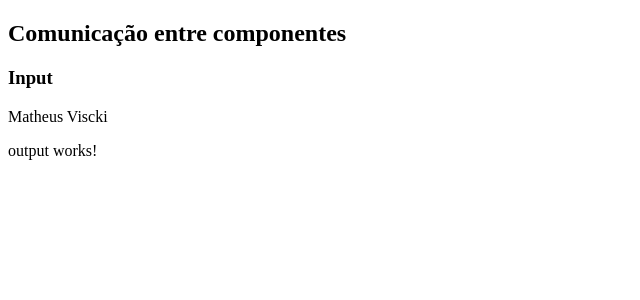
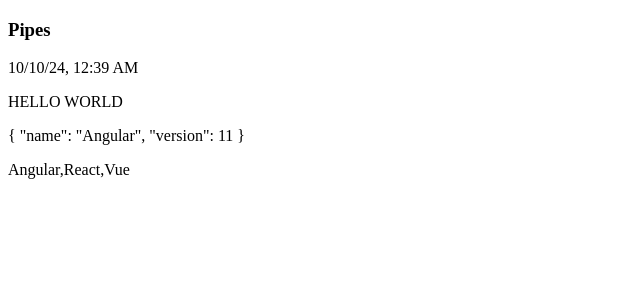
Before and after one commit to mathvsk/meu-primeiro-projeto, an Angular app: page / in a window 1280 px wide. Shown: the top 300 px of the page, without its empty margins (0-640 px from the left). Built offline with nearby package versions, Linux system fonts and the light colour scheme.

Commit message:
feat: aplicar conceitos de pipes e comunicação entre componentes

```diff
--- a/src/app/app.component.ts
+++ b/src/app/app.component.ts
@@ -7,11 +7,12 @@
 import { TemplateDeferrableViewsComponent } from "./components/template/template-deferrable-views/template-deferrable-views.component";
 import { SignalsComponent } from "./components/signals/signals/signals.component";
 import { PaiOuMaeComponent } from "./components/comunicacao-entre-components/pai-ou-mae/pai-ou-mae.component";
+import { AngularPipesComponent } from "./components/pipes/angular-pipes/angular-pipes.component";
 
 @Component({
   selector: 'app-root',
   standalone: true,
-  imports: [RouterOutlet, NewComponentComponent, TemplateBindingComponent, TemplateVariablesComponent, TemplateDeferrableViewsComponent, SignalsComponent, PaiOuMaeComponent],
+  imports: [RouterOutlet, NewComponentComponent, TemplateBindingComponent, TemplateVariablesComponent, TemplateDeferrableViewsComponent, SignalsComponent, PaiOuMaeComponent, AngularPipesComponent],
   template: `
     <router-outlet />
     <!-- <app-new-component />
@@ -19,7 +20,8 @@
     <!-- <app-template-variables /> -->
     <!-- <app-template-deferrable-views /> -->
     <!-- <app-signals /> -->
-     <app-pai-ou-mae />
+    <!-- <app-pai-ou-mae /> -->
+     <app-angular-pipes />
   `,
 })
 export class AppComponent {}
--- a/src/app/components/comunicacao-entre-components/output/output.component.html
+++ b/src/app/components/comunicacao-entre-components/output/output.component.html
@@ -1 +1,2 @@
-<p>output works!</p>
+<h3>Output</h3>
+<button (click)="this.sendOutputName()">SendOutputName</button>
--- a/src/app/components/comunicacao-entre-components/output/output.component.ts
+++ b/src/app/components/comunicacao-entre-components/output/output.component.ts
@@ -1,4 +1,4 @@
-import { Component } from '@angular/core';
+import { Component, EventEmitter, Output } from '@angular/core';
 
 @Component({
   selector: 'app-output',
@@ -8,5 +8,9 @@
   styleUrl: './output.component.scss'
 })
 export class OutputComponent {
+  @Output() public outputName = new EventEmitter<string>();
 
+  public sendOutputName() {
+    return this.outputName.emit("Matheus Igor Viscki");
+  }
 }
--- a/src/app/components/comunicacao-entre-components/pai-ou-mae/pai-ou-mae.component.html
+++ b/src/app/components/comunicacao-entre-components/pai-ou-mae/pai-ou-mae.component.html
@@ -2,4 +2,6 @@
 
 <!-- <app-input inputNameAlias="'Matheus Viscki'" /> -->
 <app-input [name]="this.signalName()" />
-<app-output />
+
+<app-output (outputName)="this.outputName.set($event)"/>
+<p>{{ this.outputName() }}</p>
--- a/src/app/components/comunicacao-entre-components/pai-ou-mae/pai-ou-mae.component.ts
+++ b/src/app/components/comunicacao-entre-components/pai-ou-mae/pai-ou-mae.component.ts
@@ -11,4 +11,5 @@
 })
 export class PaiOuMaeComponent {
   public signalName = signal("Matheus Viscki");
+  public outputName = signal("Output: sem valor");
 }
--- /dev/null
+++ b/src/app/components/pipes/angular-pipes/angular-pipes.component.html
@@ -0,0 +1,13 @@
+<h3>Pipes</h3>
+<p>
+    {{ date() | date: 'short' }}
+</p>
+<p>
+    {{ 'Hello World' | uppercase }}
+</p>
+<p>
+    {{ json() | json }}
+</p>
+<p>
+    {{ loadingData$ | async }}
+</p>
--- /dev/null
+++ b/src/app/components/pipes/angular-pipes/angular-pipes.component.ts
@@ -0,0 +1,16 @@
+import { AsyncPipe, DatePipe, JsonPipe, UpperCasePipe } from '@angular/common';
+import { Component, signal } from '@angular/core';
+import { delay, Observable, of } from 'rxjs';
+
+@Component({
+  selector: 'app-angular-pipes',
+  standalone: true,
+  imports: [DatePipe, UpperCasePipe, JsonPipe, AsyncPipe],
+  templateUrl: './angular-pipes.component.html',
+  styleUrl: './angular-pipes.component.scss'
+})
+export class AngularPipesComponent {
+  public date = signal(new Date());
+  public json = signal({ name: 'Angular', version: 11 });
+  public loadingData$: Observable<string[]> = of(['Angular', 'React', 'Vue']).pipe(delay(2000));
+}
```
Also changed, not shown: src/app/components/pipes/angular-pipes/angular-pipes.component.scss (added), 1 other file (tests, documents, lock files or other folders).
